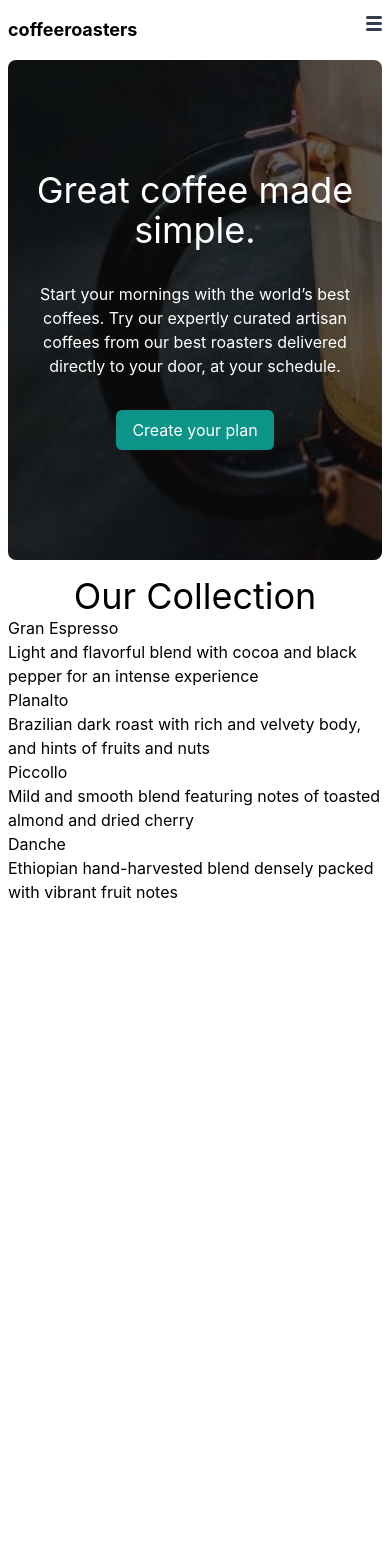
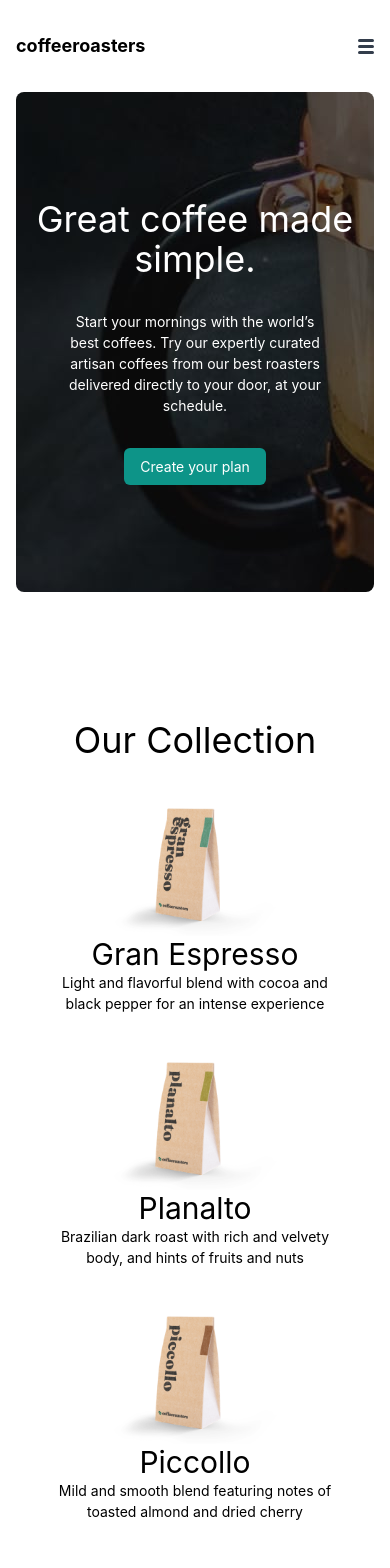
Before and after one commit to doinby/coffee-roaster-react-tailwind-firebase, a React (Create React App) app: page / in a window 390 px wide. Shown: the top 1568 px of the page. Before the commit the page ends 936 px from the top, so only its background shows below. Built offline with nearby package versions, Linux system fonts and the light colour scheme.

Commit message:
fixed hamburger icon to align with logo

```diff
--- a/src/App.js
+++ b/src/App.js
@@ -5,14 +5,13 @@ import React from 'react';
 // Components
 import Header from './Components/Header';
 import MainContainer from './Components/Home/MainContainer';
-import Main from './Components/Home/MainContainer';
 
 export default function App() {
   const baseCss = 'container mx-auto';
   const smUpCss = 'sm:px-4 sm:py-6';
 
   return (
-    <div class={`${baseCss} px-2 py-4 ${smUpCss}`}>
+    <div class={`${baseCss} flex flex-col gap-4 px-4 py-8 ${smUpCss}`}>
       <Header />
       <MainContainer />
     </div>
--- a/src/Components/Header.js
+++ b/src/Components/Header.js
@@ -7,7 +7,7 @@ export default function Header() {
     <header>
       <div
         className='navbar sm-up'
-        class='hidden sm:flex justify-between align-baseline'
+        class='hidden sm:flex justify-between items-center'
       >
         <div className='logo'>
           <h1 class='text-2xl font-bold'>coffeeroasters</h1>
@@ -32,7 +32,7 @@ export default function Header() {
         <div className='logo'>
           <h1 class='text-lg font-bold'>coffeeroasters</h1>
         </div>
-        <div className='hamburger-menu'>
+        <div className='hamburger-menu' class='self-center'>
           <img src={hamburgerMenu} alt='hamburger-menu' />
         </div>
       </div>
--- a/src/Components/Home/CollectionArticle.js
+++ b/src/Components/Home/CollectionArticle.js
@@ -1,10 +1,11 @@
 import React from 'react';
 
-export default function CollectionArticle({title, description}) {
+export default function CollectionArticle({img, title, description}) {
   return (
-    <article>
-      <h3>{title}</h3>
-      <p>{description}</p>
+    <article class='flex flex-col items-center'>
+      <img src={img} alt={title} class='max-h-32' />
+      <h2 class='text-3xl'>{title}</h2>
+      <p class='max-w-[80%]'>{description}</p>
     </article>
   );
 }
--- a/src/Components/Home/CollectionSection.js
+++ b/src/Components/Home/CollectionSection.js
@@ -1,23 +1,35 @@
 import React from 'react';
+
+// Components
 import CollectionArticle from './CollectionArticle';
+
+// Assets
+import granEspressoImg from '../../../src/assets/home/desktop/image-gran-espresso.png';
+import planaltoImg from '../../../src/assets/home/desktop/image-planalto.png';
+import piccolloImg from '../../../src/assets/home/desktop/image-piccollo.png';
+import dancheImg from '../../../src/assets/home/desktop/image-danche.png';
 
 export default function CollectionSection({id}) {
   return (
-    <section id={id} class='flex flex-col items-center'>
+    <section id={id} class='flex flex-col gap-12 text-center'>
       <h2 class='text-4xl'>Our Collection</h2>
       <CollectionArticle
+        img={granEspressoImg}
         title='Gran Espresso'
         description='Light and flavorful blend with cocoa and black pepper for an intense experience'
       />
       <CollectionArticle
+        img={planaltoImg}
         title='Planalto'
         description='Brazilian dark roast with rich and velvety body, and hints of fruits and nuts'
       />
       <CollectionArticle
+        img={piccolloImg}
         title='Piccollo'
         description='Mild and smooth blend featuring notes of toasted almond and dried cherry'
       />
       <CollectionArticle
+        img={dancheImg}
         title='Danche'
         description='Ethiopian hand-harvested blend densely packed with vibrant fruit notes'
       />
--- a/src/Components/Home/HeroSection.js
+++ b/src/Components/Home/HeroSection.js
@@ -8,7 +8,7 @@ export default function HeroSection({id}) {
         class='flex flex-col justify-center items-center gap-8 px-4 h-[500px] rounded-lg bg-hero-default text-center text-white'
       >
         <h2 class='text-4xl'>Great coffee made simple.</h2>
-        <p>
+        <p class='max-w-[80%]'>
           Start your mornings with the world’s best coffees. Try our expertly
           curated artisan coffees from our best roasters delivered directly to
           your door, at your schedule.
--- a/src/Components/Home/MainContainer.js
+++ b/src/Components/Home/MainContainer.js
@@ -4,7 +4,7 @@ import HeroSection from './HeroSection';
 
 export default function MainContainer() {
   return (
-    <main class='flex flex-col gap-4 my-4'>
+    <main class='flex flex-col gap-32 my-4'>
       <HeroSection id='hero' />
       <CollectionSection id='collection' />
     </main>
--- a/src/index.css
+++ b/src/index.css
@@ -4,6 +4,7 @@
 
 body {
   margin: 0;
+  font-size: 14px;
   font-family: -apple-system, BlinkMacSystemFont, 'Segoe UI', 'Roboto', 'Oxygen',
     'Ubuntu', 'Cantarell', 'Fira Sans', 'Droid Sans', 'Helvetica Neue',
     sans-serif;
```
